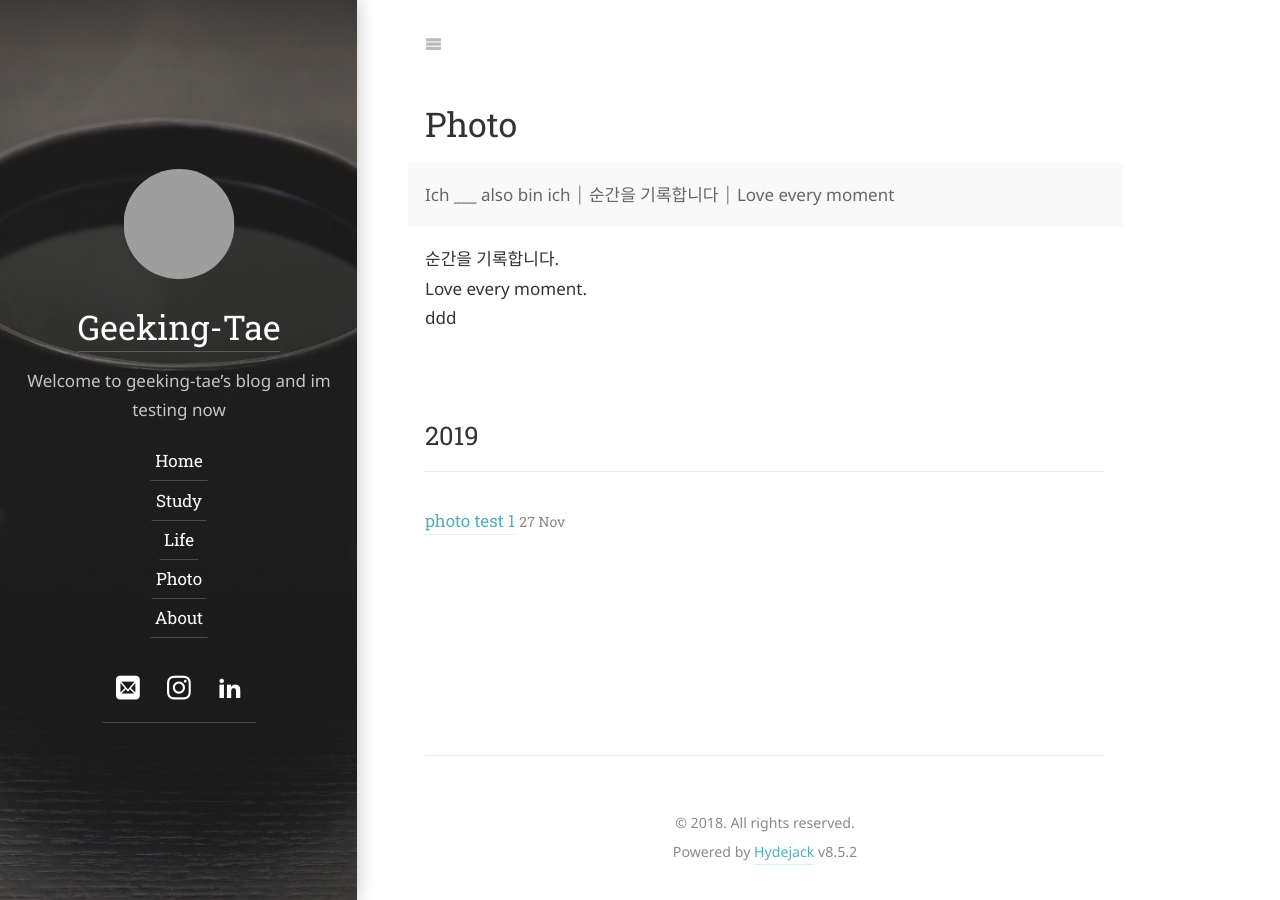
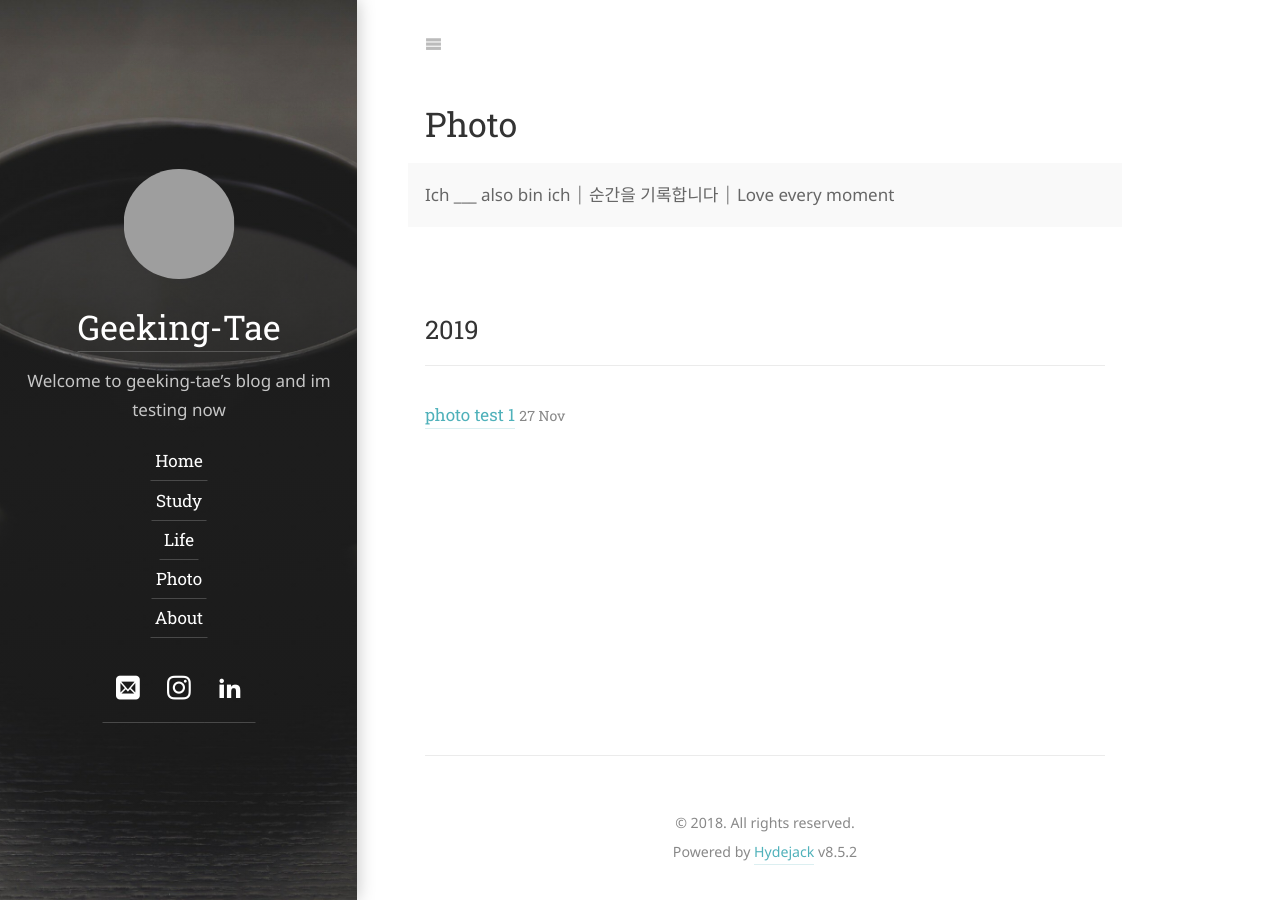
Before and after one commit to taekwondo-ko/geeking-tae.github.io, a Jekyll site: the page built from _featured_categories/photo.md, in a window 1280 px wide. Built offline with Jekyll 4.4.1, drawn with Linux system fonts in a browser that asks for light colours; some web fonts are replaced; grey boxes are pictures that could not be loaded.

Commit message:
theme adaptation

```diff
--- a/_featured_categories/photo.md
+++ b/_featured_categories/photo.md
@@ -6,9 +6,4 @@ menu: true
 order: 1
 description: >
   Ich ___ also bin ich ⏐ 순간을 기록합니다 ⏐ Love every moment
-
 ---
-
-순간을 기록합니다.
-Love every moment.
-ddd
```
